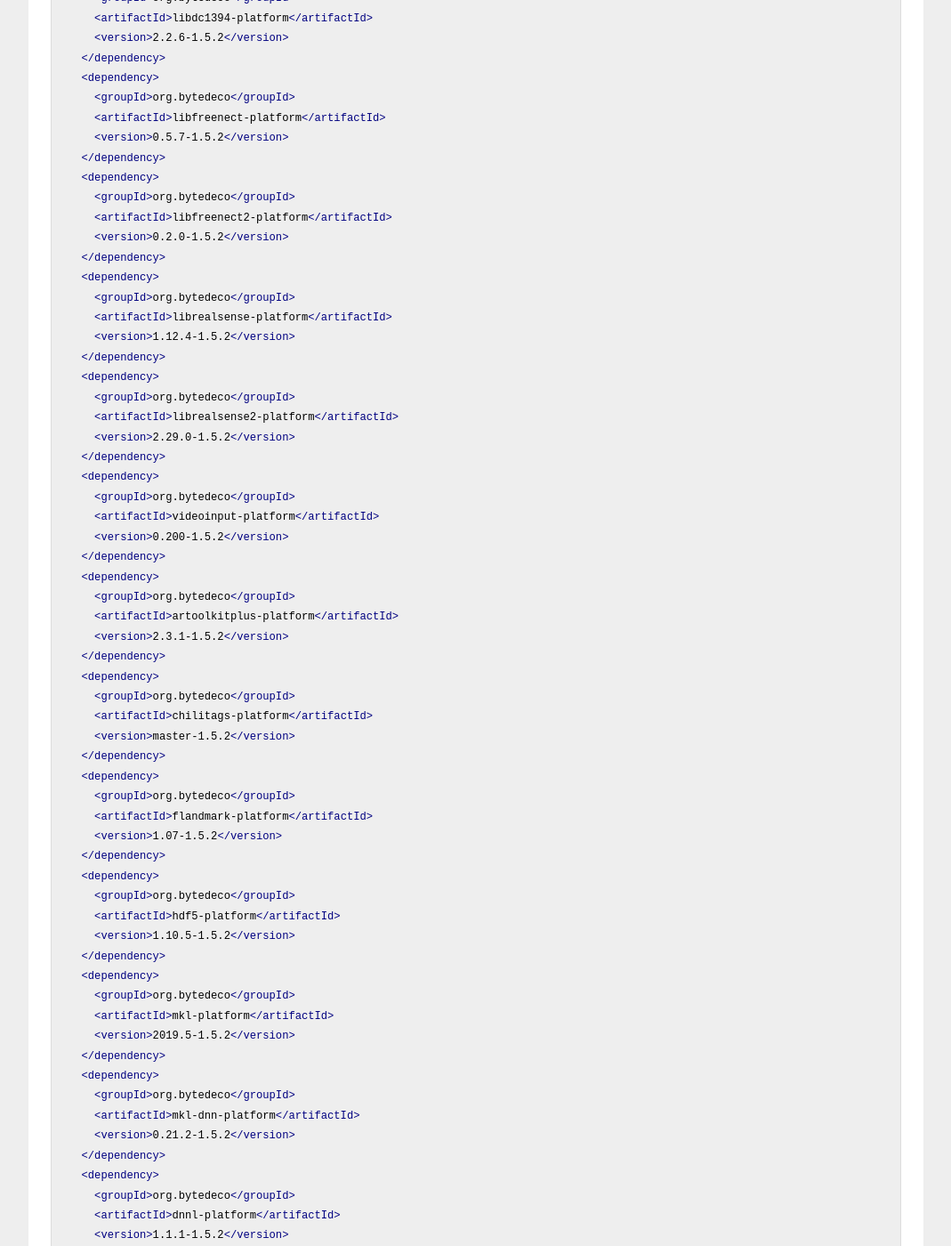
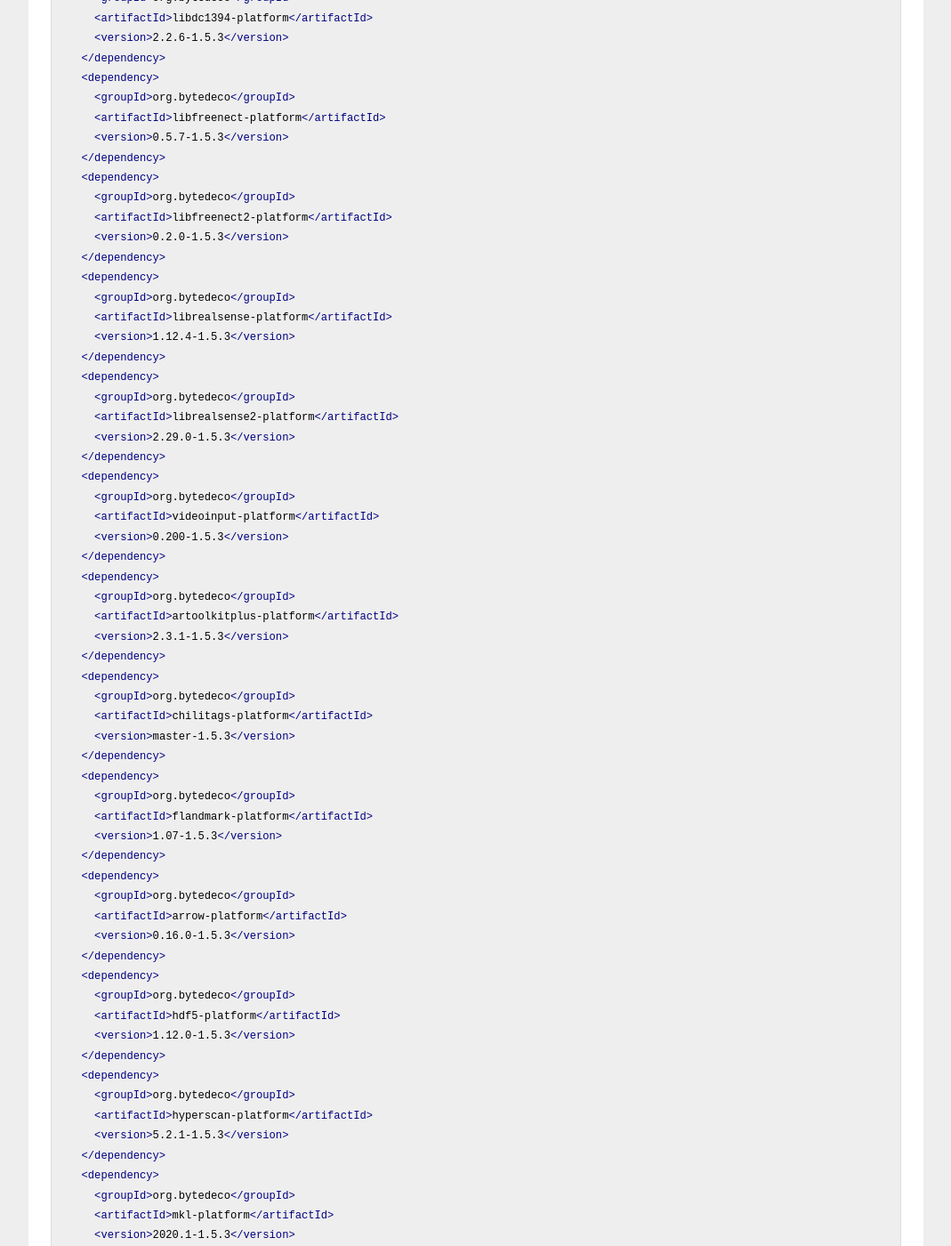
Before and after one commit to bytedeco/bytedeco.github.io, a Jekyll site: the page built from download/index.md, in a window 1280 px wide and 1400 px high, scrolled down 1155 px. Shown: the whole window at 89% size, without its empty margins (105-1174 px from the left). Built offline with Jekyll 4.4.1, drawn with Linux system fonts in a browser that asks for light colours; some of the changed text lies outside the part shown.

Commit message:
Update links and presets for version 1.5.3

````diff
--- a/download/index.md
+++ b/download/index.md
@@ -18,271 +18,296 @@ Here is a sample list of dependencies that you can use as base for your own `pom
     <dependency>
       <groupId>org.bytedeco</groupId>
       <artifactId>javacpp</artifactId>
-      <version>1.5.2</version>
+      <version>1.5.3</version>
     </dependency>
 
     <dependency>
       <groupId>org.bytedeco</groupId>
       <artifactId>opencv-platform</artifactId>
-      <version>4.1.2-1.5.2</version>
+      <version>4.3.0-1.5.3</version>
     </dependency>
     <dependency>
       <groupId>org.bytedeco</groupId>
       <artifactId>ffmpeg-platform</artifactId>
-      <version>4.2.1-1.5.2</version>
+      <version>4.2.2-1.5.3</version>
     </dependency>
     <dependency>
       <groupId>org.bytedeco</groupId>
       <artifactId>flycapture-platform</artifactId>
-      <version>2.13.3.31-1.5.2</version>
+      <version>2.13.3.31-1.5.3</version>
     </dependency>
     <dependency>
       <groupId>org.bytedeco</groupId>
       <artifactId>spinnaker-platform</artifactId>
-      <version>1.19.0.22-1.5.2</version>
+      <version>1.27.0.48-1.5.3</version>
     </dependency>
     <dependency>
       <groupId>org.bytedeco</groupId>
       <artifactId>libdc1394-platform</artifactId>
-      <version>2.2.6-1.5.2</version>
+      <version>2.2.6-1.5.3</version>
     </dependency>
     <dependency>
       <groupId>org.bytedeco</groupId>
       <artifactId>libfreenect-platform</artifactId>
-      <version>0.5.7-1.5.2</version>
+      <version>0.5.7-1.5.3</version>
     </dependency>
     <dependency>
       <groupId>org.bytedeco</groupId>
       <artifactId>libfreenect2-platform</artifactId>
-      <version>0.2.0-1.5.2</version>
+      <version>0.2.0-1.5.3</version>
     </dependency>
     <dependency>
       <groupId>org.bytedeco</groupId>
       <artifactId>librealsense-platform</artifactId>
-      <version>1.12.4-1.5.2</version>
+      <version>1.12.4-1.5.3</version>
     </dependency>
     <dependency>
       <groupId>org.bytedeco</groupId>
       <artifactId>librealsense2-platform</artifactId>
-      <version>2.29.0-1.5.2</version>
+      <version>2.29.0-1.5.3</version>
     </dependency>
     <dependency>
       <groupId>org.bytedeco</groupId>
       <artifactId>videoinput-platform</artifactId>
-      <version>0.200-1.5.2</version>
+      <version>0.200-1.5.3</version>
     </dependency>
     <dependency>
       <groupId>org.bytedeco</groupId>
       <artifactId>artoolkitplus-platform</artifactId>
-      <version>2.3.1-1.5.2</version>
+      <version>2.3.1-1.5.3</version>
     </dependency>
     <dependency>
       <groupId>org.bytedeco</groupId>
       <artifactId>chilitags-platform</artifactId>
-      <version>master-1.5.2</version>
+      <version>master-1.5.3</version>
     </dependency>
     <dependency>
       <groupId>org.bytedeco</groupId>
       <artifactId>flandmark-platform</artifactId>
-      <version>1.07-1.5.2</version>
+      <version>1.07-1.5.3</version>
+    </dependency>
+    <dependency>
+      <groupId>org.bytedeco</groupId>
+      <artifactId>arrow-platform</artifactId>
+      <version>0.16.0-1.5.3</version>
     </dependency>
     <dependency>
       <groupId>org.bytedeco</groupId>
       <artifactId>hdf5-platform</artifactId>
-      <version>1.10.5-1.5.2</version>
+      <version>1.12.0-1.5.3</version>
+    </dependency>
+    <dependency>
+      <groupId>org.bytedeco</groupId>
+      <artifactId>hyperscan-platform</artifactId>
+      <version>5.2.1-1.5.3</version>
     </dependency>
     <dependency>
       <groupId>org.bytedeco</groupId>
       <artifactId>mkl-platform</artifactId>
-      <version>2019.5-1.5.2</version>
+      <version>2020.1-1.5.3</version>
     </dependency>
     <dependency>
       <groupId>org.bytedeco</groupId>
       <artifactId>mkl-dnn-platform</artifactId>
-      <version>0.21.2-1.5.2</version>
+      <version>0.21.4-1.5.3</version>
     </dependency>
     <dependency>
       <groupId>org.bytedeco</groupId>
       <artifactId>dnnl-platform</artifactId>
-      <version>1.1.1-1.5.2</version>
+      <version>1.3-1.5.3</version>
     </dependency>
     <dependency>
       <groupId>org.bytedeco</groupId>
       <artifactId>openblas-platform</artifactId>
-      <version>0.3.7-1.5.2</version>
+      <version>0.3.9-1.5.3</version>
     </dependency>
     <dependency>
       <groupId>org.bytedeco</groupId>
       <artifactId>arpack-ng-platform</artifactId>
-      <version>3.7.0-1.5.2</version>
+      <version>3.7.0-1.5.3</version>
     </dependency>
     <dependency>
       <groupId>org.bytedeco</groupId>
       <artifactId>cminpack-platform</artifactId>
-      <version>1.3.6-1.5.2</version>
+      <version>1.3.6-1.5.3</version>
     </dependency>
     <dependency>
       <groupId>org.bytedeco</groupId>
       <artifactId>fftw-platform</artifactId>
-      <version>3.3.8-1.5.2</version>
+      <version>3.3.8-1.5.3</version>
     </dependency>
     <dependency>
       <groupId>org.bytedeco</groupId>
       <artifactId>gsl-platform</artifactId>
-      <version>2.6-1.5.2</version>
+      <version>2.6-1.5.3</version>
     </dependency>
     <dependency>
       <groupId>org.bytedeco</groupId>
       <artifactId>cpython-platform</artifactId>
-      <version>3.7.5-1.5.2</version>
+      <version>3.7.7-1.5.3</version>
     </dependency>
     <dependency>
       <groupId>org.bytedeco</groupId>
       <artifactId>numpy-platform</artifactId>
-      <version>1.17.3-1.5.2</version>
+      <version>1.18.2-1.5.3</version>
+    </dependency>
+    <dependency>
+      <groupId>org.bytedeco</groupId>
+      <artifactId>scipy-platform</artifactId>
+      <version>1.4.1-1.5.3</version>
+    </dependency>
+    <dependency>
+      <groupId>org.bytedeco</groupId>
+      <artifactId>gym-platform</artifactId>
+      <version>0.17.1-1.5.3</version>
     </dependency>
     <dependency>
       <groupId>org.bytedeco</groupId>
       <artifactId>llvm-platform</artifactId>
-      <version>9.0.0-1.5.2</version>
+      <version>10.0.0-1.5.3</version>
     </dependency>
     <dependency>
       <groupId>org.bytedeco</groupId>
       <artifactId>libpostal-platform</artifactId>
-      <version>1.1-alpha-1.5.2</version>
+      <version>1.1-alpha-1.5.3</version>
     </dependency>
     <dependency>
       <groupId>org.bytedeco</groupId>
       <artifactId>leptonica-platform</artifactId>
-      <version>1.78.0-1.5.2</version>
+      <version>1.79.0-1.5.3</version>
     </dependency>
     <dependency>
       <groupId>org.bytedeco</groupId>
       <artifactId>tesseract-platform</artifactId>
-      <version>4.1.0-1.5.2</version>
+      <version>4.1.1-1.5.3</version>
     </dependency>
     <dependency>
       <groupId>org.bytedeco</groupId>
       <artifactId>caffe-platform</artifactId>
-      <version>1.0-1.5.2</version>
+      <version>1.0-1.5.3</version>
     </dependency>
     <dependency>
       <groupId>org.bytedeco</groupId>
       <artifactId>cuda-platform</artifactId>
-      <version>10.1-7.6-1.5.2</version>
+      <version>10.2-7.6-1.5.3</version>
     </dependency>
     <dependency>
       <groupId>org.bytedeco</groupId>
       <artifactId>mxnet-platform</artifactId>
-      <version>1.5.1-1.5.2</version>
+      <version>1.6.0-1.5.3</version>
     </dependency>
     <dependency>
       <groupId>org.bytedeco</groupId>
       <artifactId>tensorflow-platform</artifactId>
-      <version>1.15.0-1.5.2</version>
+      <version>1.15.2-1.5.3</version>
     </dependency>
     <dependency>
       <groupId>org.bytedeco</groupId>
       <artifactId>tensorrt-platform</artifactId>
-      <version>6.0-1.5.2</version>
+      <version>7.0-1.5.3</version>
     </dependency>
     <dependency>
       <groupId>org.bytedeco</groupId>
       <artifactId>ale-platform</artifactId>
-      <version>0.6.0-1.5.2</version>
+      <version>0.6.1-1.5.3</version>
     </dependency>
     <dependency>
       <groupId>org.bytedeco</groupId>
       <artifactId>onnx-platform</artifactId>
-      <version>1.6.0-1.5.2</version>
+      <version>1.6.0-1.5.3</version>
     </dependency>
     <dependency>
       <groupId>org.bytedeco</groupId>
       <artifactId>ngraph-platform</artifactId>
-      <version>0.26.0-1.5.2</version>
+      <version>0.26.0-1.5.3</version>
     </dependency>
     <dependency>
       <groupId>org.bytedeco</groupId>
       <artifactId>onnxruntime-platform</artifactId>
-      <version>0.5.0-1.5.2</version>
+      <version>1.2.0-1.5.3</version>
     </dependency>
     <dependency>
       <groupId>org.bytedeco</groupId>
       <artifactId>liquidfun-platform</artifactId>
-      <version>master-1.5.2</version>
+      <version>master-1.5.3</version>
     </dependency>
     <dependency>
       <groupId>org.bytedeco</groupId>
       <artifactId>qt-platform</artifactId>
-      <version>5.13.1-1.5.2</version>
+      <version>5.14.2-1.5.3</version>
     </dependency>
     <dependency>
       <groupId>org.bytedeco</groupId>
       <artifactId>skia-platform</artifactId>
-      <version>1.68.0-1.5.2</version>
+      <version>1.68.1-1.5.3</version>
     </dependency>
     <dependency>
       <groupId>org.bytedeco</groupId>
       <artifactId>cpu_features-platform</artifactId>
-      <version>0.4.1-1.5.2</version>
+      <version>0.4.1-1.5.3</version>
     </dependency>
     <dependency>
       <groupId>org.bytedeco</groupId>
       <artifactId>systems-platform</artifactId>
-      <version>1.5.2</version>
+      <version>1.5.3</version>
     </dependency>
 
     <!-- Additional dependencies required to use CUDA, cuDNN, NCCL, and TensorRT -->
     <dependency>
         <groupId>org.bytedeco</groupId>
         <artifactId>opencv-platform-gpu</artifactId>
-        <version>4.1.2-1.5.2</version>
+        <version>4.3.0-1.5.3</version>
     </dependency>
     <dependency>
         <groupId>org.bytedeco</groupId>
         <artifactId>caffe-platform-gpu</artifactId>
-        <version>1.0-1.5.2</version>
+        <version>1.0-1.5.3</version>
     </dependency>
     <dependency>
         <groupId>org.bytedeco</groupId>
         <artifactId>mxnet-platform-gpu</artifactId>
-        <version>1.5.1-1.5.2</version>
+        <version>1.6.0-1.5.3</version>
     </dependency>
     <dependency>
         <groupId>org.bytedeco</groupId>
         <artifactId>tensorflow-platform-gpu</artifactId>
-        <version>1.15.0-1.5.2</version>
+        <version>1.15.2-1.5.3</version>
     </dependency>
 
     <!-- Optional dependencies to load Python-enabled builds -->
     <dependency>
         <groupId>org.bytedeco</groupId>
         <artifactId>tensorflow-platform-python</artifactId>
-        <version>1.15.0-1.5.2</version>
+        <version>1.15.2-1.5.3</version>
     </dependency>
     <dependency>
         <groupId>org.bytedeco</groupId>
         <artifactId>tensorflow-platform-python-gpu</artifactId>
-        <version>1.15.0-1.5.2</version>
+        <version>1.15.2-1.5.3</version>
     </dependency>
 
     <!-- Additional dependencies to use bundled CUDA, cuDNN, NCCL, and TensorRT -->
     <dependency>
         <groupId>org.bytedeco</groupId>
         <artifactId>cuda-platform-redist</artifactId>
-        <version>10.1-7.6-1.5.2</version>
+        <version>10.2-7.6-1.5.3</version>
+    </dependency>
+    <dependency>
+        <groupId>org.bytedeco</groupId>
+        <artifactId>tensorrt-platform-redist</artifactId>
+        <version>7.0-1.5.3</version>
     </dependency>
 
     <!-- Additional dependencies to use bundled full version of MKL -->
     <dependency>
         <groupId>org.bytedeco</groupId>
         <artifactId>mkl-platform-redist</artifactId>
-        <version>2019.5-1.5.2</version>
+        <version>2020.1-1.5.3</version>
     </dependency>
 
     <dependency>
       <groupId>org.bytedeco</groupId>
       <artifactId>javacv-platform</artifactId>
-      <version>1.5.2</version>
+      <version>1.5.3</version>
     </dependency>
 ```
--- a/index.html
+++ b/index.html
@@ -30,7 +30,9 @@ title: Home
     <li><a href="https://github.com/bytedeco/javacpp-presets/tree/master/artoolkitplus">ARToolKitPlus</a> &ndash; [<a href="https://github.com/bytedeco/javacpp-presets/tree/master/artoolkitplus#sample-usage">sample usage</a>] [<a href="http://bytedeco.org/javacpp-presets/artoolkitplus/apidocs/">API</a>] &ndash; Marker-based augmented reality tracking library</li>
     <li><a href="https://github.com/bytedeco/javacpp-presets/tree/master/chilitags">Chilitags</a> &ndash; [<a href="https://github.com/bytedeco/javacpp-presets/tree/master/chilitags#sample-usage">sample usage</a>] [<a href="http://bytedeco.org/javacpp-presets/chilitags/apidocs/">API</a>] &ndash; Robust fiducial markers for augmented reality and robotics</li>
     <li><a href="https://github.com/bytedeco/javacpp-presets/tree/master/flandmark">flandmark</a> &ndash; [<a href="https://github.com/bytedeco/javacpp-presets/tree/master/flandmark#sample-usage">sample usage</a>] [<a href="http://bytedeco.org/javacpp-presets/flandmark/apidocs/">API</a>] &ndash; Open-source implementation of facial landmark detector</li>
+    <li><a href="https://github.com/bytedeco/javacpp-presets/tree/master/arrow">Arrow</a> &ndash; [<a href="https://github.com/bytedeco/javacpp-presets/tree/master/arrow#sample-usage">sample usage</a>] [<a href="http://bytedeco.org/javacpp-presets/arrow/apidocs/">API</a>] &ndash; A cross-language development platform for in-memory data</li>
     <li><a href="https://github.com/bytedeco/javacpp-presets/tree/master/hdf5">HDF5</a> &ndash; [<a href="https://github.com/bytedeco/javacpp-presets/tree/master/hdf5#sample-usage">sample usage</a>] [<a href="http://bytedeco.org/javacpp-presets/hdf5/apidocs/">API</a>] &ndash; Makes possible the management of extremely large and complex data collections</li>
+    <li><a href="https://github.com/bytedeco/javacpp-presets/tree/master/hyperscan">Hyperscan</a> &ndash; [<a href="https://github.com/bytedeco/javacpp-presets/tree/master/hyperscan#sample-usage">sample usage</a>] [<a href="http://bytedeco.org/javacpp-presets/hyperscan/apidocs/">API</a>] &ndash; High-performance regular expression matching library</li>
     <li><a href="https://github.com/bytedeco/javacpp-presets/tree/master/mkl">MKL</a> &ndash; [<a href="https://github.com/bytedeco/javacpp-presets/tree/master/mkl#sample-usage">sample usage</a>] [<a href="http://bytedeco.org/javacpp-presets/mkl/apidocs/">API</a>] &ndash; The fastest and most-used math library for Intel-based systems</li>
     <li><a href="https://github.com/bytedeco/javacpp-presets/tree/master/mkl-dnn">MKL-DNN</a> &ndash; [<a href="https://github.com/bytedeco/javacpp-presets/tree/master/mkl-dnn#sample-usage">sample usage</a>] [<a href="http://bytedeco.org/javacpp-presets/mkl-dnn/apidocs/">API</a>] [<a href="http://bytedeco.org/javacpp-presets/dnnl/apidocs/">API 1.1</a>] &ndash; Intel Math Kernel Library for Deep Neural Networks (DNNL)</li>
     <li><a href="https://github.com/bytedeco/javacpp-presets/tree/master/openblas">OpenBLAS</a> &ndash; [<a href="https://github.com/bytedeco/javacpp-presets/tree/master/openblas#sample-usage">sample usage</a>] [<a href="http://bytedeco.org/javacpp-presets/openblas/apidocs/">API</a>] &ndash; An optimized BLAS library based on GotoBLAS2 1.13 BSD version, plus LAPACK</li>
````
Also changed, not shown: other parts of index.html (+3 -1 lines), builds/index.md (+2 -2 lines).
